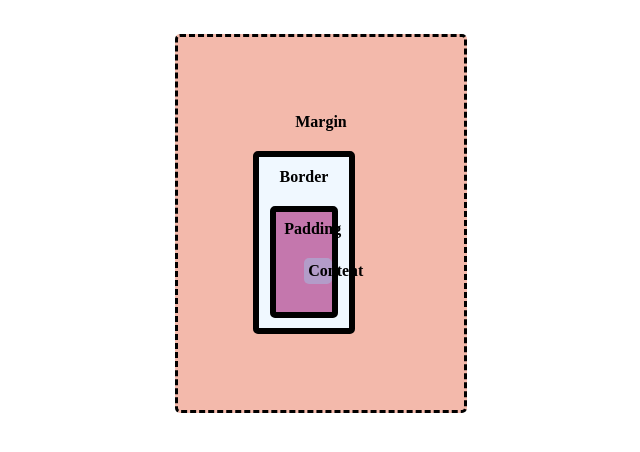
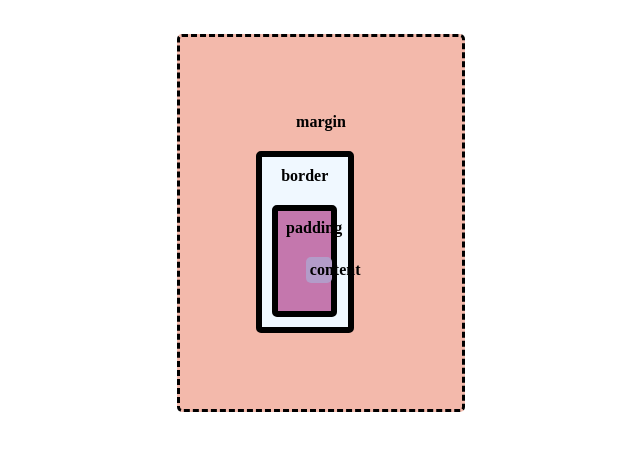
Before and after one commit to maroua18-dhr/box-model, a plain HTML site: page index.html in a window 1280 px wide. Shown: the whole page, without its empty margins (319-959 px from the left). Drawn offline with Linux system fonts and the light colour scheme.

Commit message:
Update index.html

```diff
--- a/index.html
+++ b/index.html
@@ -8,13 +8,13 @@
 </head>
 <body>
     <div class="box">
-        <div class="margin"> Margin
-            <div class="border"> Border
-                <div class="padding"> Padding
-                    <div class="content">
-                        Content
-                    </div>
+        <div class="margin">margin
+            <div class="border">border
+            <div class="padding">padding
+                <div class="content">
+                content
                 </div>
+            </div>
             </div>
         </div>
     </div>
```
